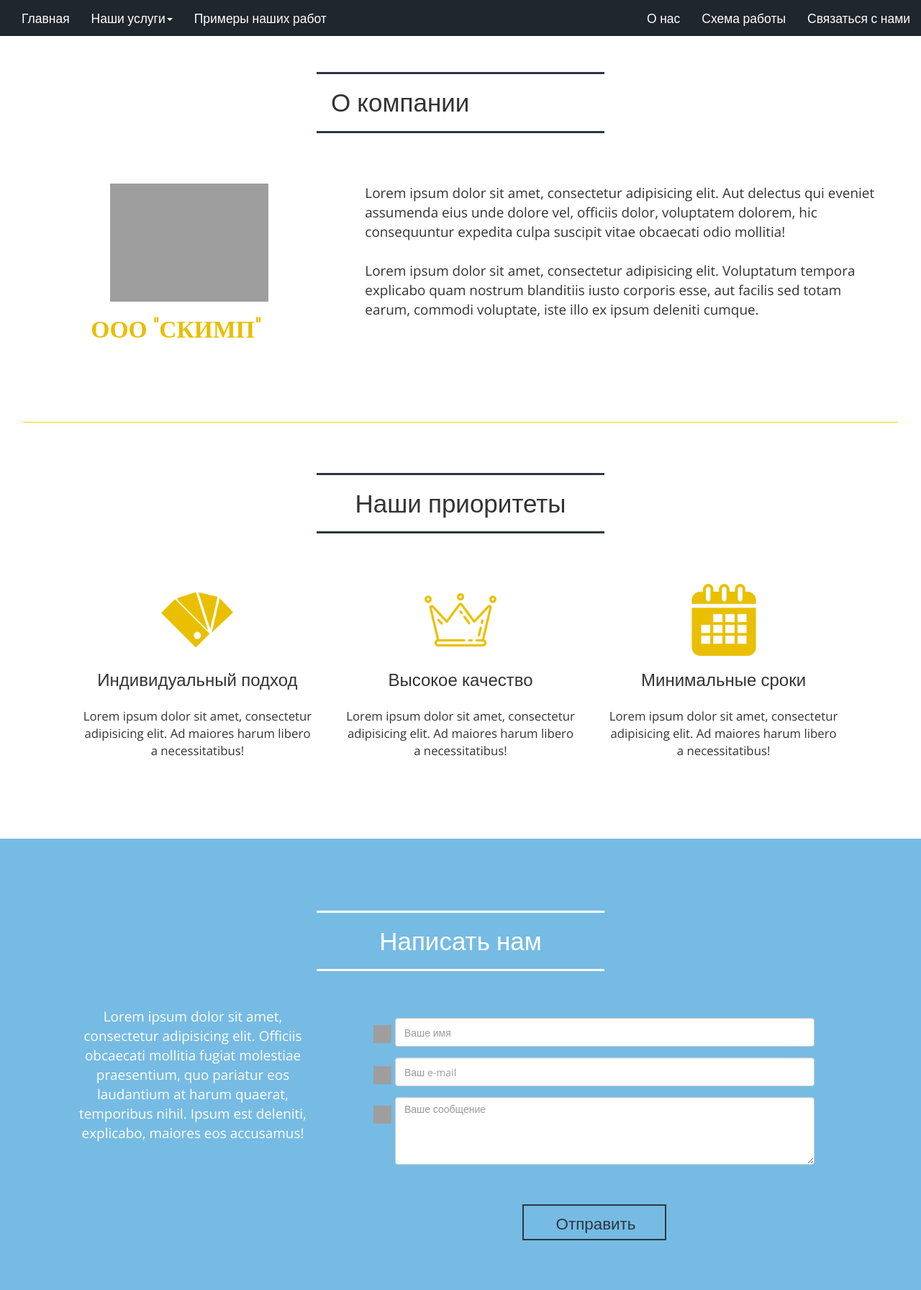
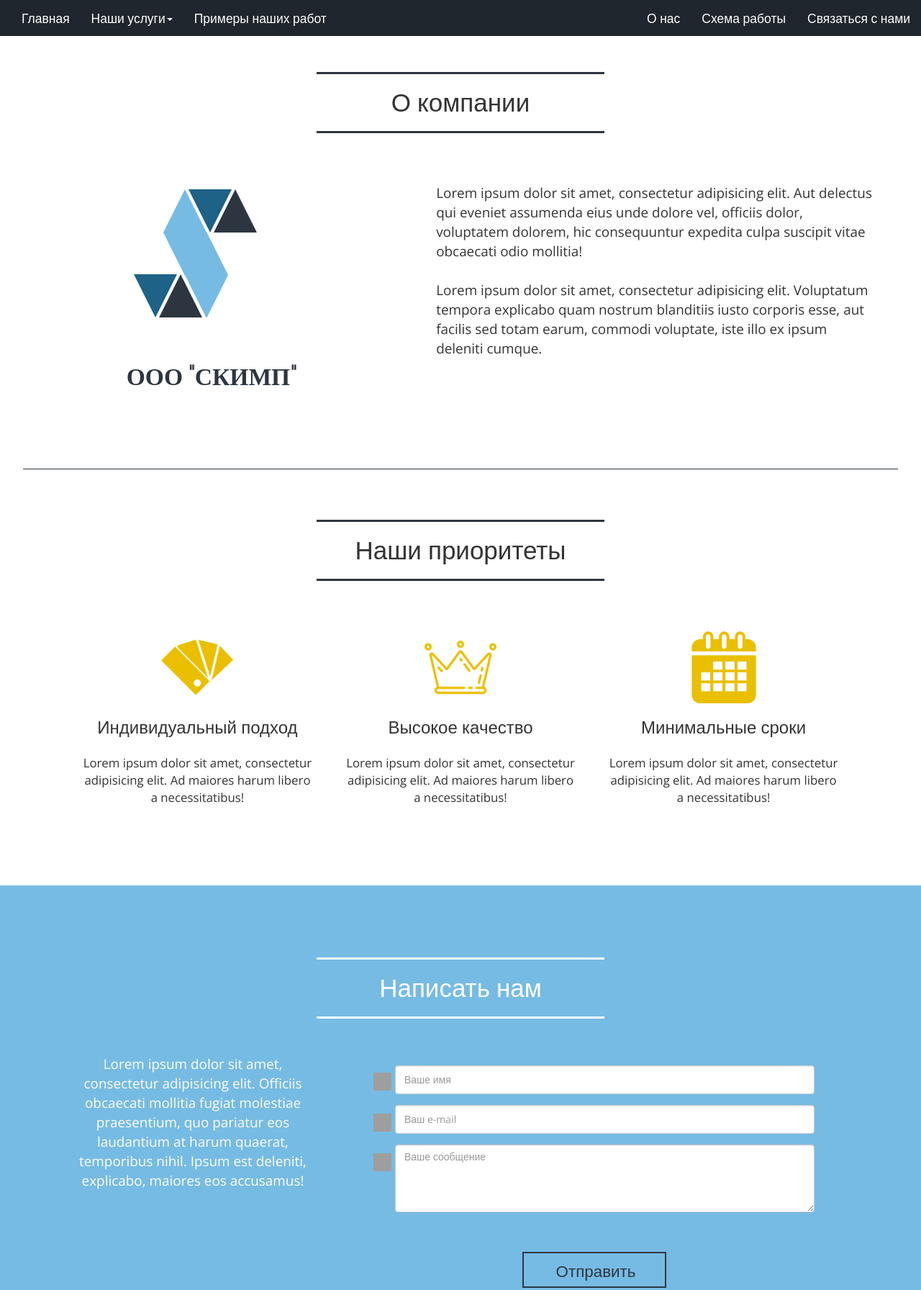
Before and after one commit to peregudova-dasha/skimp, a PHP site: page /about_us.html in a window 1280 px wide. Shown: the top 1792 px of the page at 72% size. Run offline with PHP 8.4, Linux system fonts and the light colour scheme; grey boxes are pictures that could not be loaded.

Commit message:
Add files via upload

```diff
--- a/about_us.html
+++ b/about_us.html
@@ -72,13 +72,24 @@
       <div id="about">
         <div class="container">
           <h1>О компании</h1>
-  <div class="col-md-4 col-sm-4 col-xs-12">
+          <div class="col-md-5 col-sm-5 col-xs-12">
+           <div class="logo_s">
+            <div class="f f1"></div>
+            <div class="f f2"></div>
+            <div class="f f3"></div>
+            <div class="f f4"></div>
+            <div class="f f5"></div>
+            <div class="f f6"></div>
+            <div class="f f7"></div>
+            <div class="f f8"></div>
+            <div class="f f9"></div>
+          </div>
           <div class="logo">
-       <img src="img/logo.png" alt="skimp" />
+
            <h2>ООО "СКИМП"</h2>
          </div>
        </div>
-  <div class="col-md-8 col-sm-8 col-xs-12">
+       <div class="col-md-7 col-sm-7 col-xs-12">
         <p>Lorem ipsum dolor sit amet, consectetur adipisicing elit. Aut delectus qui eveniet assumenda eius unde dolore vel, officiis dolor, voluptatem dolorem, hic consequuntur expedita culpa suscipit vitae obcaecati odio mollitia! <br> <br>
           Lorem ipsum dolor sit amet, consectetur adipisicing elit. Voluptatum tempora explicabo quam nostrum blanditiis iusto corporis esse, aut facilis sed totam earum, commodi voluptate, iste illo ex ipsum deleniti cumque.</p>
         </div>
@@ -194,5 +205,6 @@
 
 
 
+
 </body>
 </html>
--- a/corp.html
+++ b/corp.html
@@ -91,7 +91,7 @@
     </div>
     <div class="border col-lg-10 col-md-9 col-sm-9 col-xs-10">
       <div class="content">
-         <div class="t1 ">
+         <div class="t1 " id="souvenir">
 
            <div class="about col-lg-12 col-md-12 col-sm-12 col-xs-12">
              <h3>Сувенирная продукция</h3>
@@ -119,7 +119,7 @@
 
 
         </div>
-          <div class="t2 ">
+          <div class="t2 " id="package">
 
            <div class="about col-lg-12 col-md-12 col-sm-12 col-xs-12">
              <h3>Упаковка</h3>
@@ -155,7 +155,7 @@
            </div>
 
         </div>
-          <div class="t3 ">
+          <div class="t3 " id = "textile">
 
 
            <div class="about col-lg-12 col-md-12 col-sm-12 col-xs-12">
--- a/index.html
+++ b/index.html
@@ -37,7 +37,7 @@
     </div>
   <br>
   <div class="number">
-  <p >+38 067 507 60 38</p>
+  <p >+38 044 249 34 58</p>
   <p >+38 067 507 60 38</p>
   </div>
 </div>
@@ -311,7 +311,7 @@
   <footer>
     <div class="container">
       <div class="left col-md-4 col-sm-4 col-xs-12">
-        <p>Lorem ipsum dolor Exercitationem corporis sit amet, consectetur adipisicing elit. Exercitationem corporis.</p>
+        <p>Полный комплекс полиграфических услуг. <br> Работаем по всей Украине.<br> Бесплатная доставка по Киеву.</p>
       </div>
       <div class="col-md-4 col-sm-4 col-xs-12">
         <div class="logo"></div>
@@ -319,7 +319,7 @@
         <p>Киев, ул. Максима Кривоноса, 2а</p>
       </div>
       <div class="right col-md-4 col-sm-4 col-xs-12">
-        <p> s-seem@ukr.net <br> +38 067 507 60 38 <br> </p>
+        <p>skimp.print@gmail.com <br> s-seem@ukr.net <br>+38 044 249 34 58 <br> +38 067 507 60 38 <br> </p>
       </div>
     </div>
   </footer>
--- a/lfp.html
+++ b/lfp.html
@@ -38,11 +38,12 @@
                   <span class="icon-bar"></span>
                 </button>
 
+
               </div>
 
               <div class="collapse navbar-collapse" id="bs-example-navbar-collapse-1">
                 <ul class="nav navbar-nav">
-                  <li><a href="main.html">Главная</a></li>
+                  <li><a href="index.html">Главная</a></li>
                   <li class="dropdown">
                     <a href="" class="dropdown-toggle" data-toggle="dropdown" role="button" aria-haspopup="true" aria-expanded="false">Наши услуги<span class="caret"></span></a>
                     <ul class="dropdown-menu">
--- a/style.css
+++ b/style.css
@@ -442,26 +456,86 @@ header #navigation .navbar .dropdown-menu li a {
   border-bottom: 3px solid #2d3640;
   margin: 0px auto 70px auto;
   width: 400px;
+  text-align: center;
 }
-#about .logo img {
-  width: 60%;
-  margin-left: 25%;
+#about .logo_s .f {
+  display: none;
+  position: absolute;
+  width: 0;
+  height: 0;
+}
+#about .logo_s .f1 {
+  top: 8px;
+  left: 250px;
+  border-left: 30px solid transparent;
+  border-right: 30px solid transparent;
+  border-bottom: 60px solid #2d3640;
+}
+#about .logo_s .f2 {
+  top: 8px;
+  left: 215px;
+  border-left: 30px solid transparent;
+  border-right: 30px solid transparent;
+  border-top: 60px solid #1e6287;
+}
+#about .logo_s .f3 {
+  top: 8px;
+  left: 180px;
+  border-left: 30px solid transparent;
+  border-right: 30px solid transparent;
+  border-bottom: 60px solid #76bbe3;
+}
+#about .logo_s .f4 {
+  top: 68px;
+  left: 180px;
+  border-left: 30px solid transparent;
+  border-right: 30px solid transparent;
+  border-top: 60px solid #76bbe3;
+}
+#about .logo_s .f5 {
+  top: 67.1px;
+  left: 209.5px;
+  border-left: 30px solid transparent;
+  border-right: 30px solid transparent;
+  border-bottom: 60px solid #76bbe3;
+}
+#about .logo_s .f6 {
+  top: 127.1px;
+  left: 209.5px;
+  border-left: 30px solid transparent;
+  border-right: 30px solid transparent;
+  border-top: 60px solid #76bbe3;
+}
+#about .logo_s .f7 {
+  top: 126px;
+  left: 174px;
+  border-left: 30px solid transparent;
+  border-right: 30px solid transparent;
+  border-bottom: 60px solid #2d3640;
+}
+#about .logo_s .f8 {
+  top: 126px;
+  left: 139px;
+  border-left: 30px solid transparent;
+  border-right: 30px solid transparent;
+  border-top: 60px solid #1e6287;
 }
 #about .logo h2 {
   font-size: 2.4em;
   font-family: "Poiret One", serif;
   font-weight: bold;
-  color: #e8be00;
+  color: #2d3640;
+  margin-top: 250px;
 }
 #about p {
   padding-left: 50px;
 }
 #priorities {
-  background: #fff;
+  background: #ffffff;
   margin-top: 100px;
 }
 #priorities .container:first-child {
-  border-top: 1px solid #fcce00;
+  border-top: 1px solid #2d3640;
 }
 #priorities h2 {
   font-size: 2.5em;
--- a/style.less
+++ b/style.less
@@ -1,10 +1,5 @@
-@y: #fcce00;
-@dy: #e8be00;
-@ddy: #A0850C;
 @b: #171400;
 @w: #fff;
-@g: #2E2E2E;
-@dg: #1C1C1C;
 @h2: 2.5em;
 @p: 1.35em;
 
@@ -430,17 +425,92 @@ color: @w;
     border-top: 3px solid @db;
     border-bottom: 3px solid @db;
     margin: 0px auto 70px auto;
-      width: 400px; }
+    width: 400px;
+    text-align: center;}
+
+.logo_s {
+  .f {
+  display: none;
+ position: absolute;
+width: 0;
+height: 0;
+}
+
+ .f1 {
+  top: 8px;
+  left: 250px;
+  border-left: 30px solid transparent;
+  border-right: 30px solid transparent;
+  border-bottom: 60px solid @db;
+}
+
+.f2 {
+    top: 8px;
+  left: 215px;
+  border-left: 30px solid transparent;
+  border-right: 30px solid transparent;
+  border-top: 60px solid @mb;
+}
+
+.f3 {
+    top: 8px;
+  left: 180px;
+  border-left: 30px solid transparent;
+  border-right: 30px solid transparent;
+  border-bottom: 60px solid @lb;
+}
+
+.f4 {
+  top: 68px;
+  left: 180px;
+  border-left: 30px solid transparent;
+  border-right: 30px solid transparent;
+  border-top: 60px solid @lb;
+}
+
+.f5 {
+  top: 67.1px;
+  left: 209.5px;
+  border-left: 30px solid transparent;
+  border-right: 30px solid transparent;
+  border-bottom: 60px solid @lb;
+}
+
+.f6 {
+  top: 127.1px;
+  left: 209.5px;
+  border-left: 30px solid transparent;
+  border-right: 30px solid transparent;
+  border-top: 60px solid @lb;
+}
+
+ .f7 {
+   top: 126px;
+  left: 174px;
+  border-left: 30px solid transparent;
+  border-right: 30px solid transparent;
+  border-bottom: 60px solid @db;
+}
+
+.f8 {
+  top: 126px;
+  left: 139px;
+  border-left: 30px solid transparent;
+  border-right: 30px solid transparent;
+  border-top: 60px solid @mb;
+}
+
+}
 
     .logo {
-    img {width: 60%; margin-left: 25%;}
-    h2 {font-size: 2.4em;font-family: @font2; font-weight: bold; color: @dy;}
+
+      h2 {font-size: 2.4em;font-family: @font2; font-weight: bold; color: @db; margin-top: 250px;}
     }
     p { padding-left: 50px}
   }
 
   #priorities {
-  .container:first-child {border-top: 1px solid @y;}
+    .container:first-child {border-top: 1px solid @db;}
 
     background: @w;
     margin-top: 100px;
```
Also changed, not shown: other parts of style.css (+131 -40 lines), other parts of style.less (+91 -20 lines), effect_about_us.js (added, +17 -0 lines), effect_img.js (added, +13 -0 lines), portfolio.html (+182 -10 lines), services.html (+6 -6 lines), effect.js (line endings or trailing spaces). Lines whose indentation alone changed are shown as unchanged.
